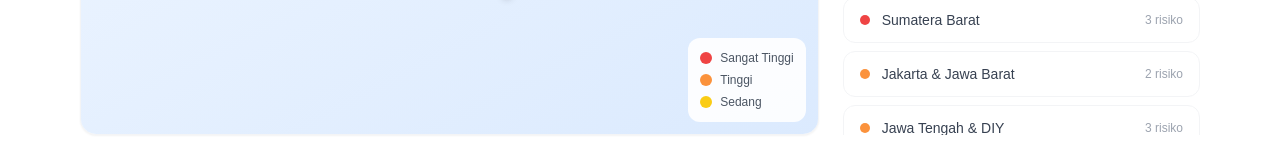
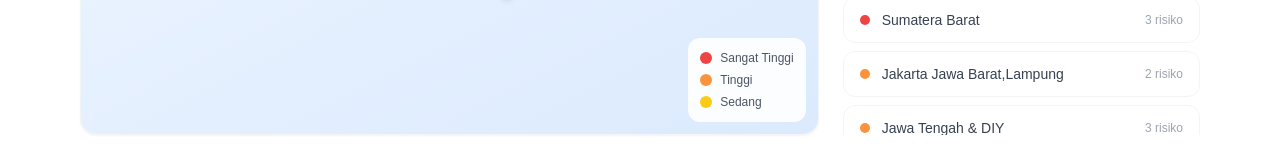
Before and after one commit to muhammadaldishevchenko-collab/TA-WEB-24A-MERIAM-LONDON, a Next.js app: page /peta-risiko in a window 1280 px wide. Shown: the part 527-681 px from the top of the page. Built offline with nearby package versions, Linux system fonts and the light colour scheme.

Commit message:
main: menambahkan detail risiko bencana wilayah lampung

```diff
--- a/app/peta-risiko/page.tsx
+++ b/app/peta-risiko/page.tsx
@@ -17,7 +17,7 @@ const wilayahData = [
     koordinat: { x: 12, y: 38 },
   },
   {
-    id: 3, nama: "Jakarta & Jawa Barat", risiko: ["Banjir", "Gempa"], level: "tinggi",
+    id: 3, nama: "Jakarta Jawa Barat,Lampung", risiko: ["Banjir", "Gempa"], level: "tinggi",
     detail: "Banjir tahunan akibat urbanisasi masif dan pendangkalan sungai.",
     koordinat: { x: 32, y: 55 },
   },
--- a/app/tas-darurat/page.tsx
+++ b/app/tas-darurat/page.tsx
@@ -81,7 +81,7 @@ export default function TasDaruratPage() {
           {checked.size === allIds.length ? "Hapus Semua" : "Centang Semua"}
         </button>
         <span className="flex items-center gap-1.5 text-xs text-gray-400 px-3 py-2 bg-red-50 rounded-full">
-          <span className="w-2 h-2 bg-red-500 rounded-full" /> = Wajib ada
+          <span className="text-xs text-red-500 font-bold flex-shrink-0" /> = Wajib ada
         </span>
         <span className="flex items-center gap-1.5 text-xs text-gray-400 px-3 py-2 bg-gray-50 rounded-full">
           <span className="w-2 h-2 bg-gray-300 rounded-full" /> = Opsional
```
